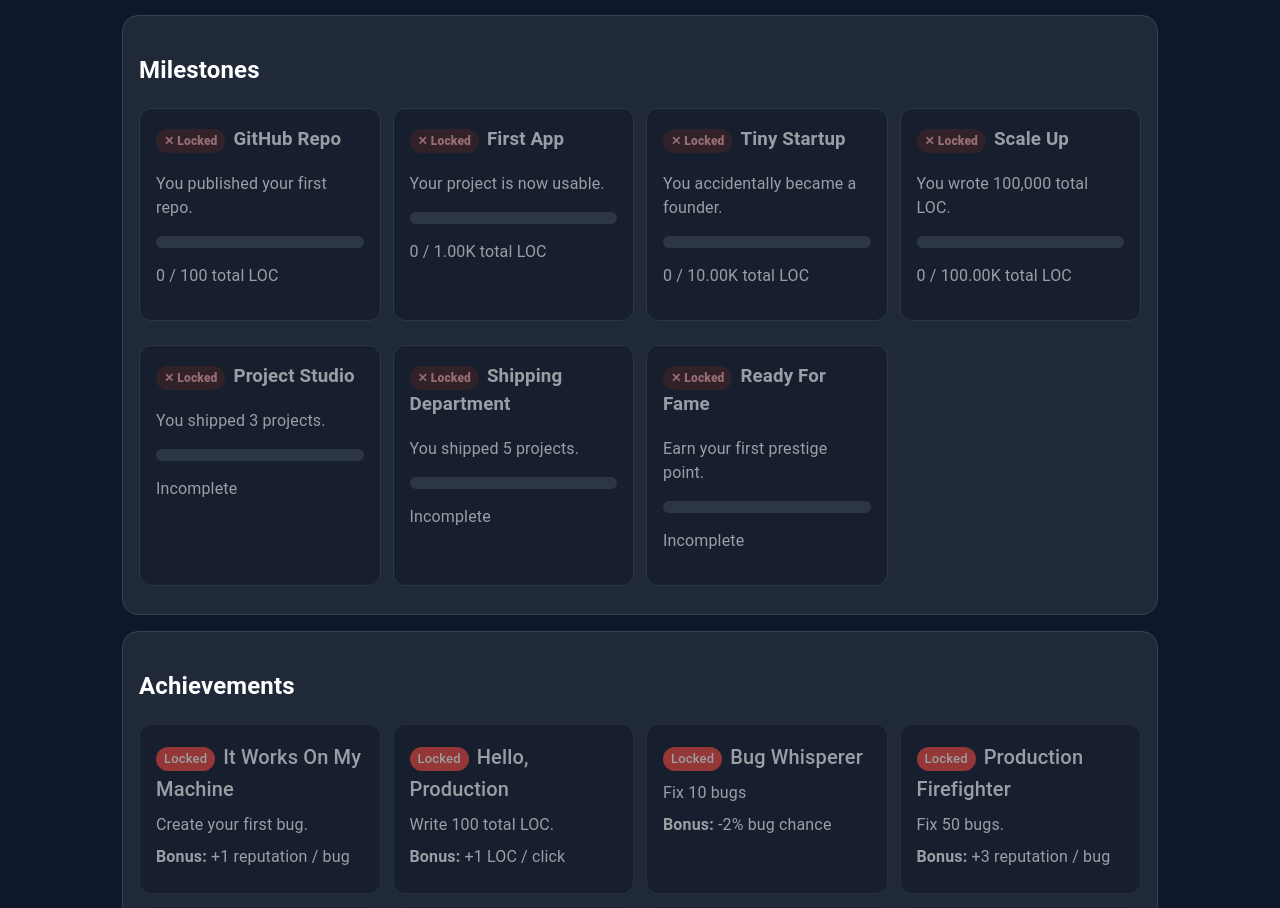
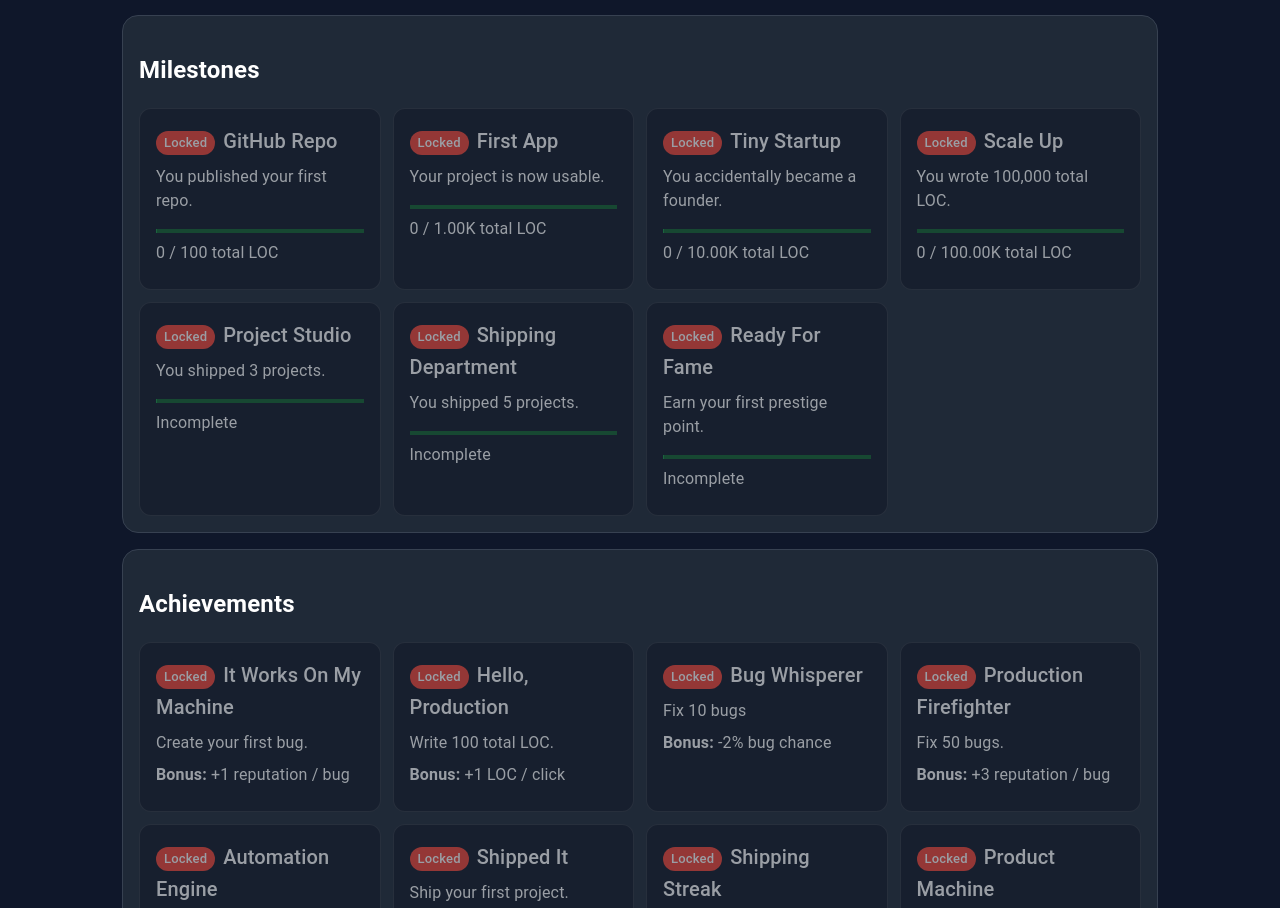
Before and after one commit to BlazingHotCode/commit-clicker, a React (Vite) app: page / in a window 1280 px wide. Shown: the part 2324-3232 px from the top of the page. Built offline with nearby package versions, Linux system fonts and the light colour scheme.

Commit message:
use mui cards for milestones

```diff
--- a/src/components/milestones/MilestonePanel.tsx
+++ b/src/components/milestones/MilestonePanel.tsx
@@ -1,3 +1,10 @@
+import {
+  Card,
+  CardContent,
+  Chip,
+  LinearProgress,
+  Typography,
+} from "@mui/material";
 import { milestones } from "../../game/data/milestones";
 import type { GameState } from "../../game/state/types";
 import { formatNumber } from "../../game/utils/formatNumber";
@@ -22,33 +29,33 @@ export function MilestonePanel({ state }: MilestonePanelProps) {
           const unlocked = progress >= 1;
 
           return (
-            <article
+            <Card
               key={milestone.id}
+              variant="outlined"
               className={unlocked ? "completed-card" : "locked-card"}
             >
-              <h3>
-                <span
-                  className={
-                    unlocked
-                      ? "status-badge status-complete"
-                      : "status-badge status-locked"
-                  }
-                >
-                  {unlocked ? "✓ Unlocked" : "✕ Locked"}
-                </span>
+              <CardContent>
+                <Typography variant="h6" component="h3">
+                  <Chip
+                    size="small"
+                    color={unlocked ? "success" : "error"}
+                    label={unlocked ? "Unlocked" : "Locked"}
+                    sx={{ mr: 1 }}
+                  />
                   {milestone.name}
-              </h3>
+                </Typography>
 
-              <p>{milestone.description}</p>
+                <Typography color="text.secondary" sx={{ mt: 1 }}>
+                  {milestone.description}
+                </Typography>
 
-              <div className="progress-bar">
-                <div
-                  className="progress-fill"
-                  style={{ width: `${progress * 100}%` }}
+                <LinearProgress
+                  variant="determinate"
+                  value={progress * 100}
+                  sx={{ mt: 2 }}
                 />
-              </div>
 
-              <p>
+                <Typography sx={{ mt: 1 }}>
                   {milestone.requiredTotalLoc
                     ? `${formatNumber(state.totalLinesOfCode)} / ${formatNumber(
                         milestone.requiredTotalLoc,
@@ -56,8 +63,9 @@ export function MilestonePanel({ state }: MilestonePanelProps) {
                     : unlocked
                       ? "Complete"
                       : "Incomplete"}
-              </p>
-            </article>
+                </Typography>
+              </CardContent>
+            </Card>
           );
         })}
       </div>
```
Lines whose indentation alone changed are shown as unchanged.
